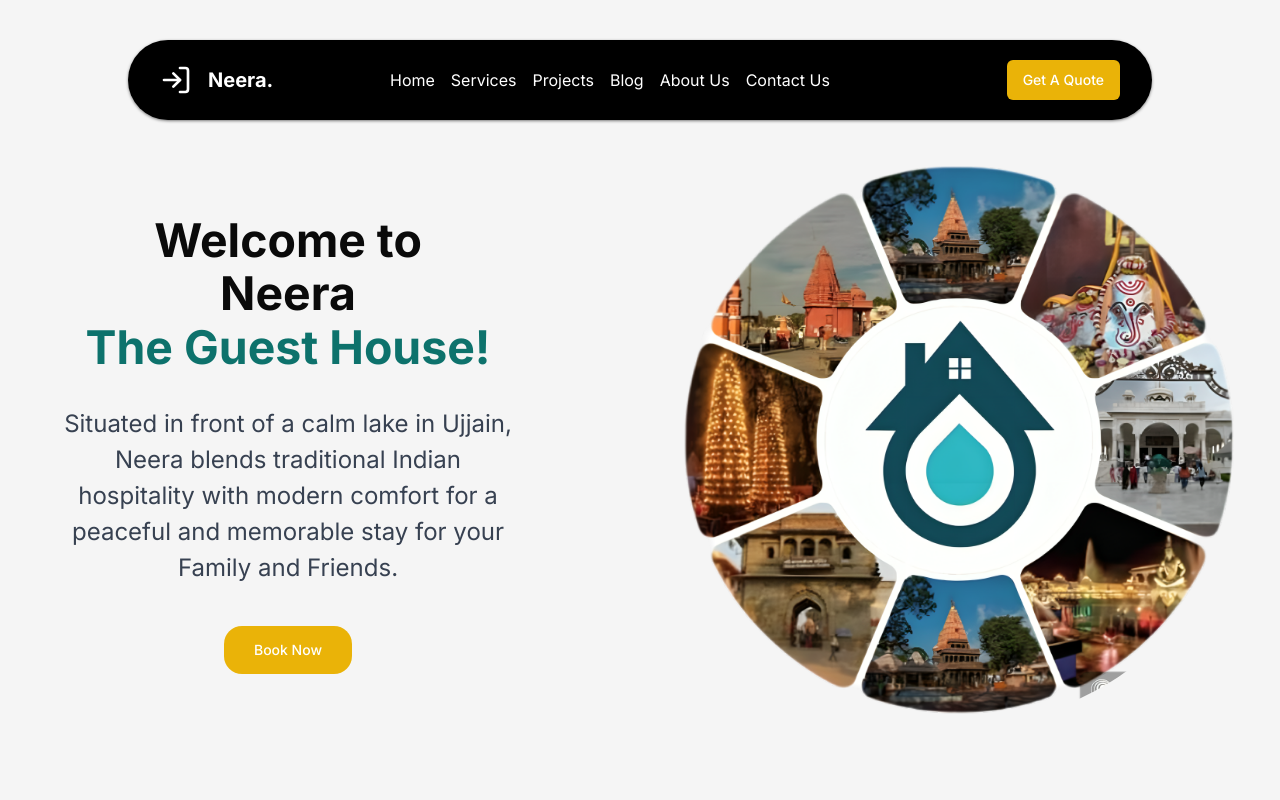
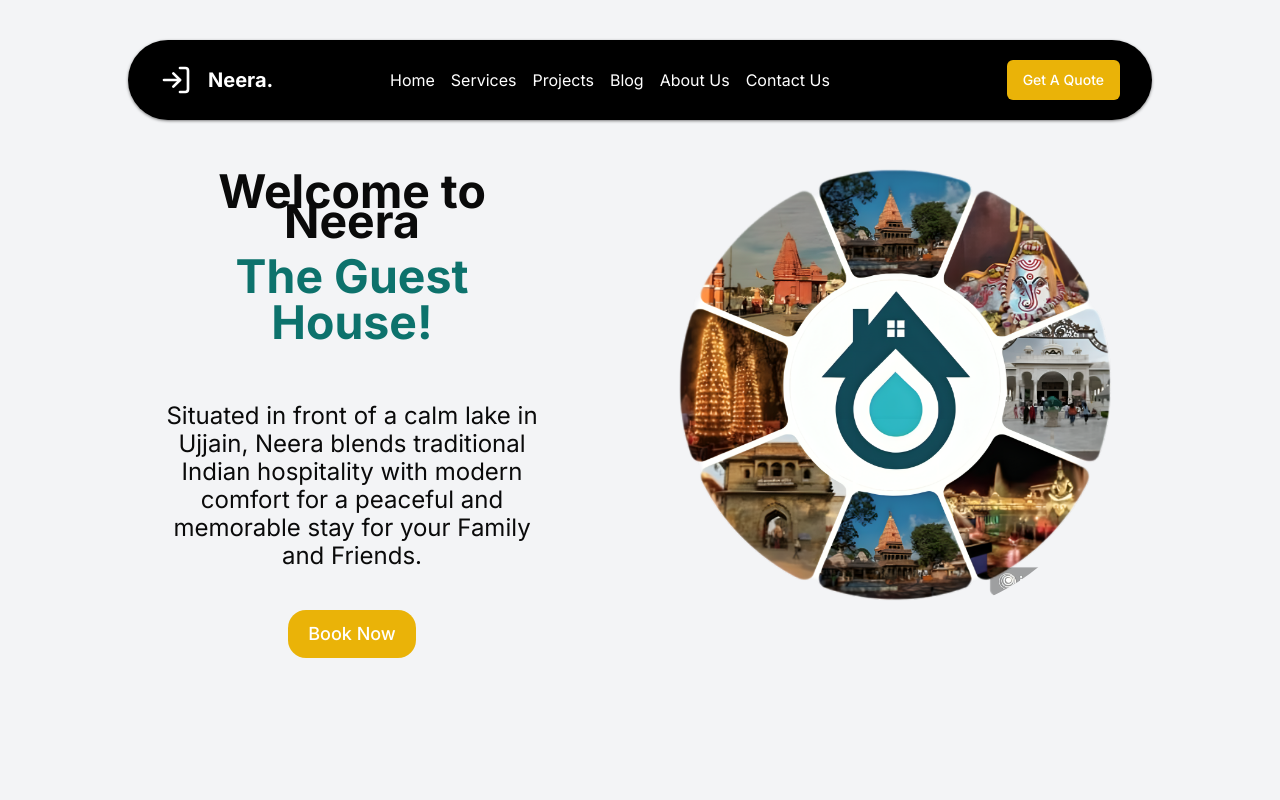
Before and after one commit to rudrakshk-101/NeeraHomeStay, a Next.js app in the folder Frontend/: page / in a window 1280 px wide. Shown: the top 800 px of the page. Built offline with nearby package versions, Linux system fonts and the light colour scheme.

Commit message:
homepage image

```diff
--- a/Frontend/app/styles.css
+++ b/Frontend/app/styles.css
@@ -33,14 +33,14 @@ html{
 }
 
 .section1{
-    min-height: 100vh;
-    padding-top: 10vh;
+    min-height: 80vh;
+    margin-top: 10vh;
     /* border: 2px solid black; */
     display: flex;
-    flex-wrap: wrap;
     align-items: center;
     justify-content: space-between;
     overflow: hidden;
+    margin: 10vh;
 }
 
 .leftSection{
@@ -321,6 +321,7 @@ html{
 .sectionHeadings{
     font-size: 2.9rem;
     text-align: center;
+
 }
 
 .sectionSubheadings{
@@ -342,10 +343,6 @@ html{
 
 .hiddensmall{
     display: block;
-}
-
-.section1img{
-    position: relative;
 }
 
 .section1Img2{
--- a/Frontend/components/sections/Home-Page.tsx
+++ b/Frontend/components/sections/Home-Page.tsx
@@ -1,27 +1,53 @@
 import Image from "next/image";
-import Link from "next/link"
+import Link from "next/link";
 import { Button } from "@/components/ui/button";
 import { Badge } from "@/components/ui/badge";
 import placeholder from "../images/placeholder.jpeg";
 import placeholder2 from "../images/placeholder2.jpeg";
-import HomePageImg from "../images/homepageimage.png"
+import HomePageImg from "../images/homepageimage.png";
 
 const HomePage: React.FC = () => {
   return (
+    <section className='flex justify-center items-start min-h-screen bg-gray-100'>
+      <div className="leftSection w-full md:w-1/2 px-4 py-8 sm:px-6 lg:px-8 gap-2 ">
+        {/* Heading */}
+        <div className="mb-10 relative mt-[10vh] md:mt-[5vh]">
+          <h1 className="sectionHeadings font-bold mt-[12vh] mb-[-2vh] text-center md:text-left text-3xl md:text-4xl lg:text-5xl">
+            Welcome to
+          </h1>
+          <h1 className="sectionHeadings font-bold mb-[-2vh] text-center md:text-left text-3xl md:text-4xl lg:text-5xl">
+            Neera
+          </h1>
+          <h1 className="sectionHeadings font-bold mb-[-2vh] text-center md:text-left text-3xl md:text-4xl lg:text-5xl mt-6">
+          <span className='text-[#0d726c]'> The Guest House! </span>
+        </h1>
+        </div>
 
-<section className='section1'>
-          <div className="leftSection">
-          {/* <Badge variant="default" className="sectionSubheadings md:text-md text-lg thebestcleaning bg-white text-black mb-4">
-            The Best Home Stay to Stay
-          </Badge> */}
-          <h1 className="sectionHeadings font-bold mb-[-2vh]">Welcome to</h1>
-          <h1 className="sectionHeadings font-bold mb-[-2vh]">Neera</h1>
-          <h1 className="sectionHeadings font-bold mb-[-2vh]"><span className='text-[#0d726c]'> The Guest House! </span></h1>
-          <p className="section1subheading text-center text-gray-700 mt-10 mb-10">
+        {/* Image for mobile */}
+        <div className='w-full max-w-md mx-auto md:hidden'>
+          <Image
+            src={HomePageImg}
+            alt="Professional Teams"
+            className="rounded-full w-full"
+            layout="responsive"
+            objectFit="cover"
+          />
+        </div>
+
+        {/* Subheading */}
+        <p className="section1subheading text-center md:text-left mt-6 mb-8 text-sm sm:text-base md:text-lg lg:text-xl">
           Situated in front of a calm lake in Ujjain, Neera blends traditional Indian hospitality with modern comfort for a peaceful and memorable stay for your Family and Friends.
         </p>
-          <div className="flex space-x-6">
-            <Button variant="default" className="exploreMoreBtn bg-yellow-500 text-white">
+
+        {/* Third heading part */}
+
+
+        {/* Button */}
+        <div className="flex justify-center md:justify-start space-x-4">
+          <Button
+            variant="default"
+            className="exploreMoreBtn bg-yellow-500 text-white w-full md:w-auto px-4 py-2 sm:px-6 sm:py-3 md:px-8 md:py-4 text-sm sm:text-base md:text-lg"
+          >
             Book Now
           </Button>
           {/* <Link href="#" className="exploreMoreBtn2 text-gray-700" prefetch={false}>
@@ -29,57 +55,26 @@ const HomePage: React.FC = () => {
           </Link> */}
         </div>
       </div>
-          {/* <div className="rightsection"> */}
-          <div className="sectionImage md:w-1/2 flex justify-center items-center relative">
-            <div className='section1img'>
+
+      {/* Image for desktop */}
+      <div className="w-full md:w-1/2 px-4 py-8 sm:px-6 lg:px-8 gap-2 hidden md:block mt-[15vh]">
+        <div className='w-full max-w-md mx-auto'>
           <Image
             src={HomePageImg}
             alt="Professional Teams"
-              className="rounded-full section1img"
-              width="570"
-              height="570"
-              style={{ aspectRatio: "300/300", objectFit: "cover" }}
+            className="rounded-full w-full"
+            layout="responsive"
+            objectFit="cover"
           />
-            {/* <Image
-              src={placeholder2}
-              alt="Professional Teams"
-              className="section1Img2 rounded-full section1img"
-              width="300"
-              height="300"
-              style={{ aspectRatio: "300/300", objectFit: "cover" }}
-            /> */}
         </div>
-            {/* <div className="professionalTeam absolute top-10 right-10 bg-[#0d726c] text-white p-2 rounded shadow-lg">
-              <GroupIcon className="h-6 w-6" />
-              <span>Comfort like Home</span>
-            </div>
-            <div className="professionalTeam absolute bottom-10 left-10 bg-[#0d726c] text-white p-2 rounded shadow-lg">
-              <ShoppingCartIcon className="h-6 w-6" />
-              <span>Affordable Pricing</span>
-            </div> */}
       </div>
     </section>
-    )
-}
-
+  );
+};
 
 export default HomePage;
 
-
-
-
-
-
-
-
-
-
-interface IconProps {
-    className?: string
-  }
-
-
-
+// Icon components (if needed)
 
 function GroupIcon(props: IconProps) {
   return (
@@ -102,9 +97,8 @@ function GroupIcon(props: IconProps) {
       <rect width="7" height="5" x="7" y="7" rx="1" />
       <rect width="7" height="5" x="10" y="12" rx="1" />
     </svg>
-    )
+  );
 }
-
 
 function ShoppingCartIcon(props: IconProps) {
   return (
@@ -124,5 +118,9 @@ function ShoppingCartIcon(props: IconProps) {
       <circle cx="19" cy="21" r="1" />
       <path d="M2.05 2.05h2l2.66 12.42a2 2 0 0 0 2 1.58h9.78a2 2 0 0 0 1.95-1.57l1.65-7.43H5.12" />
     </svg>
-    )
+  );
 }
+
+interface IconProps {
+  className?: string;
+}
```
Lines whose indentation alone changed are shown as unchanged.
